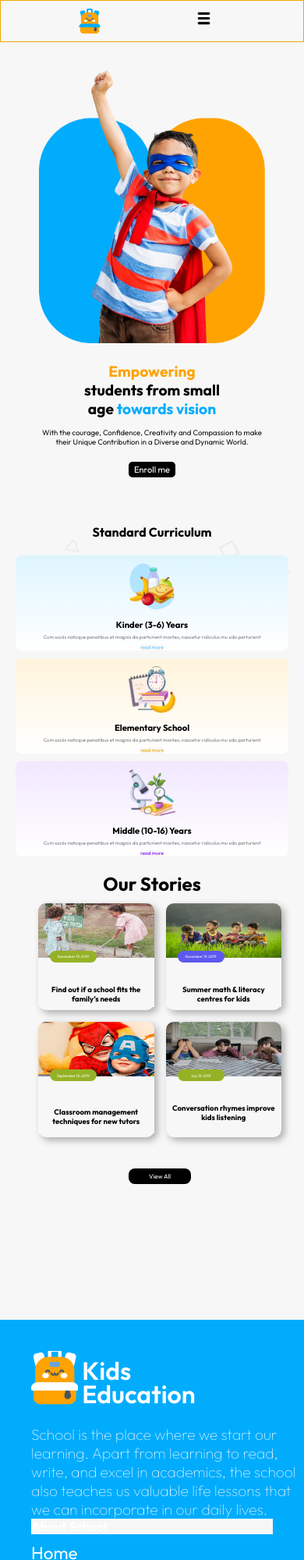
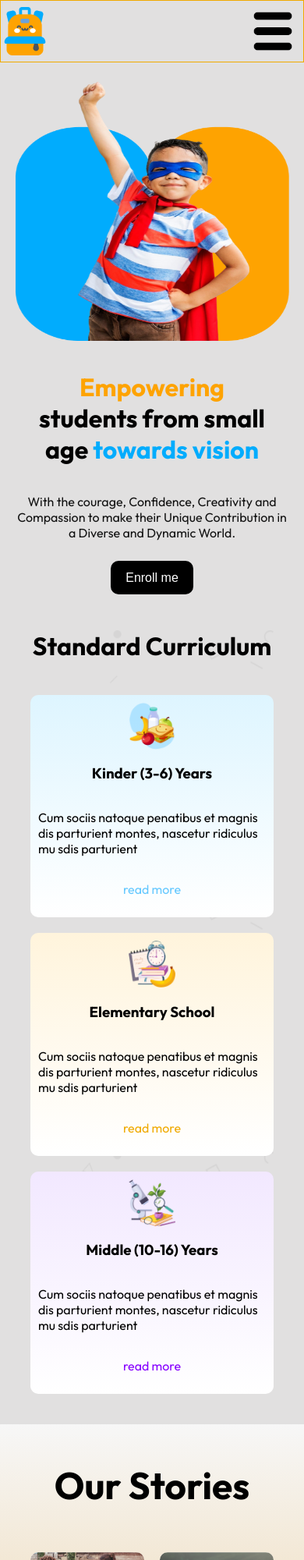
Before and after one commit to ayesha720/ayesha-assignment2, a plain HTML site: page index.html in a window 390 px wide. Shown: the top 2000 px of the page at 78% size. Drawn offline with Linux system fonts and the light colour scheme.

Commit message:
Update style.css

```diff
--- a/style.css
+++ b/style.css
@@ -1,21 +1,20 @@
 @import url('https://fonts.googleapis.com/css2?family=Fira+Sans:ital,wght@0,100;0,200;0,300;0,400;0,500;0,600;0,700;0,800;0,900;1,100;1,200;1,300;1,400;1,500;1,600;1,700;1,800;1,900&family=Outfit:wght@100..900&family=Prata&family=Quicksand:wght@300..700&display=swap');
-*{
-    margin: 0;
-    padding: 0;
-    box-sizing: border-box;
-    background-color: #F7F7F7;
+
+body{
+
+
+    max-width: 1200px;
+    margin: 0 auto;
     font-family: "Outfit", serif;
+    background-color: rgb(225, 224, 224);
 
 }
-
-
-
 header{
-
     display: flex;
     justify-content: space-evenly;
     align-items: center;
-    margin:0 auto;
+
+
 }
 .logo{
     display: flex;
@@ -23,16 +22,13 @@ header{
     align-items: center;
     font-size: 1.5rem;
     font-weight: 700;
-    margin-right: 10px;
 }
-.logo p{
-    font-family: "Outfit", serif;
+
+img{
+    width:100%;
+    height: 100%;
 }
-img{
-    width:25px;
-    height: 25px;
-}
-.nav>ul{
+.nav ul{
     display: flex;
     justify-content: center;
     align-items: center;
@@ -42,122 +38,98 @@ ul li{
     list-style: none;
     font-size: 1rem;
     font-weight: bold;
-    font-family: "Outfit", serif;
+
 }
 header .btn{
-    width: 80px;
-    height: 25px;
-    display: inline-block;
+    width: 15%;
+    height: 5vh;
     background-color: #FEA301;
     color: white;
     border: none;
-    border-radius: 5px;
+    border-radius: 10px;
     font-size: 1rem;
-    font-family: "Outfit", serif;
 }
 .menu{
     display: none;
-    height: 20px;
-    width: 20px;
+    height: 10%;
+    width: 20%;
 }
-
 .outer{
-max-width: 1000px;
-min-height: 150px;
-border: none;
+    width: 100%;
     display: flex;
     flex-direction: row;
-margin: 120px 160px 0px 155px;
+    justify-content: center;
+    align-items: center;
     gap: 10px;
+
+
     }
+    .inner1{
+        width: 50%;
+        margin-left: 10%;
 
+    }
     .inner1 h1{
-    font-size: 1.2rem;
+        font-size: 2rem;
 
     }
     .inner1 p{
-    font-size: .6rem;
-    margin-top: 2px;
-    color: rgba(17, 17, 17, 1)
+        font-size: 1rem;
+        color: rgba(17, 17, 17, 1);
     }
     .inner1 button{
-    width: 60px;
-    height: 20px;
+        width: 30%;
+        height: 5vh;
         margin-top: 10px;
         background-color: black;
         border: none;
-    border-radius: 5px;
+        border-radius: 10px;
         color: white;
-    font-size: .7rem;
+        font-size: 1rem;
 
     }
+    .inner2{
+        width: 50%;
 
-.inner2>img{
-    width: 100%;
-    height: 100%;
-    margin-top: -50px;
+    }
+    .inner2 img{
+        width: 80%;
+        height: 50vh;
     }
     .curriculum{
-    width: 100%;
+        width: 80%;
+        margin:10%;
         background-image: url('assets/bg.png');
+        background-repeat: repeat;
         background-size: contain;
-    background-repeat: no-repeat;
-    background-position: top right bottom left;
-    margin: 0 auto;
 
     }
     .curriculum h4{
         text-align: center;
-
+        font-size: 2rem;
+        font-weight: 700;
+    }
+    .curriculum .c{
+        display: grid;
+        grid-template-columns: repeat(3,1fr);
+        gap:20px;
 
     }
-.curriculum .c{
-    max-width: 900px;
-    min-height: 200px;
-    display: grid;
-    grid-template-columns: repeat(3,1fr);
-    gap:10px;
-    margin: 20px 140px 0px 140px;
+
+    .c .c1{
+        display: flex;
+        flex-direction: column;
+        justify-content: center;
+        align-items: center;
+        border: none;
+        border-radius: 10px;
+        padding: 10px;
 
     }
-.c .c1{
-    width: 100%;
-    border: none;
-    border-radius: 8px;
-    text-align: center;
-    font-size: .4rem;
-
-
-
-
-}
-.c .c1 img{
-    margin-top: 10px;
-    background: none;
-}
-.c .c1 h3{
-    font-size: .7rem;
-    margin-top: 10px;
-    background: none;
-
-
-}
-.c .c1 p{
-    font-size: .4rem;
-    margin-top: 5px;
-    background: none;
-    color: #808080;
-}
-.c .c1 h4{
-    margin-top: 20px;
-    background: none;
-    font-size: .5rem;
-}
     .outer-circle{
-     max-width: 1000px;
-     min-height: 50px;
+        max-width: 100%;
+        margin-bottom: 20px;
         display: flex;
-     flex-direction: row;
         justify-content: center;
         align-items: center;
         gap:5px;
@@ -168,8 +140,8 @@ gap: 10px;
 
    }
    .circle{
-    width: 40px;
-    height: 40px;
+       width: 8vh;
+       height: 8vh;
        border: none;
        border-radius: 50%;
        display: flex;
@@ -178,126 +150,121 @@ gap: 10px;
        background-color: #FEA301;
        color: #F7F7F7;
        font-weight: 700;
-    margin-top: 40px;
+       font-size: 3rem;
+
+   }
+   .s2{
+    width: 100%;
+    display: flex;
+    flex-direction: column;
+    background-image: url('assets/bg.png');
+    background-repeat: repeat;
+    background-size: contain;
+    background: linear-gradient(to bottom, #F7F7F7 0%, #e8c280 100%);
+
+}
+
+.s2 h3{
+    font-size:3rem;
+    font-weight: bold;
+    text-align: center;
+
+}
+.story-outer{
+    width: 80%;
+    margin:2% 10% 2% 10%;
+    display: flex;
+    flex-direction: row;
+    gap: 20px;
+    background: none;
 
 
 }
-/* .s2{
-
-     background: linear-gradient(to bottom, #F7F7F7 0%, #dfb161 100%);
-} */
-/* stories */
-.s2 h3{
-    font-size:1.5rem;
-    font-weight: bold;
-    text-align: center;
-    margin-top: 20px;
-}
-.story-outer{
-
-    display: flex;
-    justify-content: center;
-    align-items: center;
-    border: none;
-    border-radius: 10px;
-    margin:20px 140px 20px 140px;
-    gap: 10px;
-    background: none;
-}
 .story-inner1{
-    height: 60vh;
+    width: 50%;
     display: flex;
     flex-direction: column;
     box-shadow: 4px 4px 10px 0px rgba(0, 0, 0, 0.3);
-    background: none;
-    border: none;
     border-radius:10px;
     background: white;
+
 
 }
 .story-inner1 img{
    width: 100%;
-   height: 120px;
    border-top-right-radius: 10px;
    border-top-left-radius: 10px;
 
 }
 .story-inner1 .b{
-    width: 70px;
-    height: 20px;
+    width: 40%;
+    height: 4vh;
     background-color: #3CD8E8;
-    font-size: .4rem;
+    font-size: 1rem;
     position: relative;
     top: -10px;
     left: 20px;
     display: flex;
     justify-content: center;
     align-items: center;
-    border-radius: 10px;
+    border-radius: 20px;
     color: white;
 }
-.story-inner1 p{
-    margin-top: -2px;
-}
+
 .story-inner2{
-    width: 100%;
-    height: 60vh;
+    width: 50%;
     display: grid;
     grid-template-columns: repeat(2,1fr);
-    gap: 5px;
+    gap: 20px;
+    background: none;
+    /* border: 5px dashed green;    */
+}
+.story-inner2 .story1{
 
+    width: 100%;
+    height: 100%;
+    background: white;
+    border-radius: 10px;
 
-    background: none;
-
-
-}
-.story1{
-
-    border: none;
-    border-radius: 10px;
-    box-shadow: 4px 4px 10px 0px rgba(0, 0, 0, 0.3);
+    /* box-shadow: 4px 4px 10px 0px rgba(0, 0, 0, 0.3); */
 
 }
 
-.story-inner2 img{
+.story-inner2 .story1 img{
     width: 100%;
-    height: 70px;
+    height: 50%;
     border-top-right-radius: 10px;
     border-top-left-radius: 10px;
-
-
-
 }
 
-
 .story-inner2 .story1 .b1{
-    width: 60px;
-    height: 15px;
+    width: 65%;
+    height: 10%;
     background-color: #95B226;
-    font-size: .3rem;
     position: relative;
-    top: -13px;
-    left:15px;
+    top: -19px;
+    left:10px;
+    border-radius: 20px;
+    color: white;
+    font-size: .8rem;
     display: flex;
     justify-content: center;
     align-items: center;
-    border-radius: 10px;
-    color: white;
+}
 
-
-
-}
 .s2 .btn2{
-    max-width: 80px;
-    min-height: 20px;
+    width: 15%;
+    height: 4vh;
     background-color: black;
     color: white;
     border-radius: 8px;
     display: flex;
     justify-content: center;
     align-items: center;
-    font-size: .5rem;
-    margin: 30px 300px 30px 300px;
+    font-size: 1rem;
+    margin-left: 45%;
+    margin-bottom: 40px;
+
 
 }
 .line {
@@ -315,228 +282,201 @@ gap: 10px;
     color: #FEA301;
     padding-bottom: 10px;
 }
+
 footer{
     width: 100%;
-    min-height: 80px;
-    background-color: #01ACFD;
-    display: flex;
-    justify-content:space-evenly;
-    padding: 40px;
+
+    background-color:#01ACFD;
+    display:flex;
+    justify-content:space-around;
+    align-items:center;
 
 }
+
 footer .first{
     display: flex;
     flex-direction: column;
     background: none;
-     width: 20%;
+    width: 25%;
     gap: 10px;
+}
+
+.first .div1{
+    display: flex;
+}
+
+.div1 img{
+    width: 40%;
+    height: 40%;
+}
+.div1 p{
+    color: white;
+    font-size: 2rem;
+    font-weight: bold;
+    margin-left: 10px;
+}
+.first .div2{
+    color: white;
+    font-size: 1rem;
+}
+.second h4{
+    color: white;
+    font-size: 1.5rem;
+    font-weight: bold;
 
 }
-footer .div1{
-    background: none;
-    display: flex;
-    gap: 5px;
-}
-.div1 img{
-    width: 30px;
-    height: 30px;
-}
-.div1 p{
-    background: none;
+.second li{
+    list-style: none;
+    font-size: 1.5rem;
     color: white;
-    line-height: 15px;
-    font-weight: 600;
-    font-size: 1rem;
-}
-.first .div2{
+    margin-top: 8px;
 
-    background: none;
-    font-size: .4rem;
-    color: white;
-    font-weight: 100;
-}
 
-.icon img{
-    width: 15px;
-    height: 15px;
-    background: none;
-}
-.second{
-    display: flex;
-    flex-direction: column;
-    gap: 10px;
-     list-style: none;
-      color: white;
-      background: none;
-}
-.second h6{
-    margin-bottom: 10px;
-    background: none;
-}
-
-.second li{
-    font-size: .5rem;
-    background: none;
 }
 .third{
     display: flex;
     flex-direction: column;
-     gap:10px;
-     background: none;
+    margin-bottom: 140px;
+
 }
 .third h6{
+    font-size: 1.5rem;
     color: white;
-     background: none;}
-.third .icon{
-    display:flex;
-    gap:4px;
-    background: none;}
+    font-weight: bold;
+    margin-left: 10px;
+}
+.icon{
+    display: flex;
+    gap: 8px;
+    margin-top: -35px;
 
+}
+@media screen and (max-width:576px) {
+    header{
 
-@media screen and (max-width:440px) {
-    header{
-        margin:0 auto;
         border: 1px solid #F0AA00;
+        display: flex;
+        justify-content: space-between;
 
     }
 
-    header .logo>p,
+    header .logo p,
     header .nav,
     header .btn
-
      {
-
     display: none;
-
    }
 
-  header .logo img{
-    display: flex;
-    margin: 10px;
-    width: 32px;
-    height: 32px;
 
-  }
 header .menu{
    display: flex;
-   width: 42px;
-   height: 32px;
-   margin: 10px;
 }
 .outer{
+    width: 100%;
     display: flex;
     flex-direction: column-reverse;
-    align-items: center;
-    margin: 80px 50px 10px 50px;
 
 
 }
+.inner2{
+    width: 100%;
+
+}
+.inner2 img{
+    width: 90%;
+    height: 40vh;
+    margin: 5% 5% 0% 5%;
+
+}
 .inner1{
+    width: 90%;
     display: flex;
     flex-direction: column;
     align-items: center;
-    gap: 10px;
-}
-.inner1 h1,p{
+    margin:1% 5% 1% 5%;
     text-align: center;
-    margin-top: 10px;
-}
-.curriculum h4{
-    margin-top: 60px;
 }
 .curriculum .c{
     display: grid;
     grid-template-columns: repeat(1,1fr);
-    margin: 20px;
+    gap:20px;
 
-
-}
-.c .c1 h4{
-
-    margin-bottom: 15px;
 }
 .outer-circle{
     display: none;
-}
-
-.story-outer{
-    margin: 10px;
-    width: 100%;
-
 }
 .story-inner1{
     display: none;
 }
 .story-inner2{
-    width: 80%;
-    height: 300px;
+    width: 100%;
     display: grid;
     grid-template-columns: repeat(2,1fr);
-    gap:15px;
+    gap: 20px;
+    background: none;
+    /* border: 5px dashed green;    */
+}
 
+.story-inner2 .story1 .b1{
 
-
+    position: relative;
+    top: -16px;
+    left:10px;
+    border-radius: 20px;
+    color: white;
+    font-size: .5rem;
 
 }
-
-
 .s2 .btn2{
-    max-width: 80px;
-    min-height: 20px;
-    background-color: black;
-    color: white;
-    border-radius: 8px;
+    width: 25%;
+    height: 4vh;
     display: flex;
     justify-content: center;
     align-items: center;
-   font-size: .5rem;
+    font-size: .8rem;
+    margin-bottom: 40px;
+    margin-left: 35%;
+    margin-top: 20px;
 
-   margin: 40px 145px 40px 165px;
 
 }
 footer{
     display: flex;
     flex-direction: column;
     width: 100%;
+    padding-left:30px;
+    padding-top: 50px;
 
 }
+.first{
+    width: 100%;
+}
 
- footer .first .div1 img{
-    width: 70px;
-    height: 70px;
+.first .div1 img{
+    width: 100px;
+    height: 100px;
+    margin-left:-150px;
 }
-footer .first .div1 p{
-    text-align: start;
-    font-size: 2rem;
-    display: flex;
-    line-height: 30px;
-}
-footer .first .div2{
-    width: 350px;
-    height: 120px;
-    font-size: 1.2rem;
-    margin-top:15px ;
-}
-.second h6{
-    font-size: 1.6rem;
-}
-.second li{
-    font-size: 1.4rem;
+.first .div1 p{
+    margin-top: 10px;
 
 }
-.third h6{
-    font-size: 1.4rem;
-    margin-top: 10px;
+.first .div2{
+    margin: 0 auto;
+    margin-left: -150px;
+    text-align: justify;
 }
+.second{
+    margin-left: -250px;
 
-.icon img{
-        margin-left: 10px;
-        margin-top: 10px;
-        width: 40px;
-        height: 40px;
-        gap: 5px;
+}
+.third{
+    margin-left: -200px;
 
 }
 
 
+
+
+
 }
```
Lines whose indentation alone changed are shown as unchanged.
